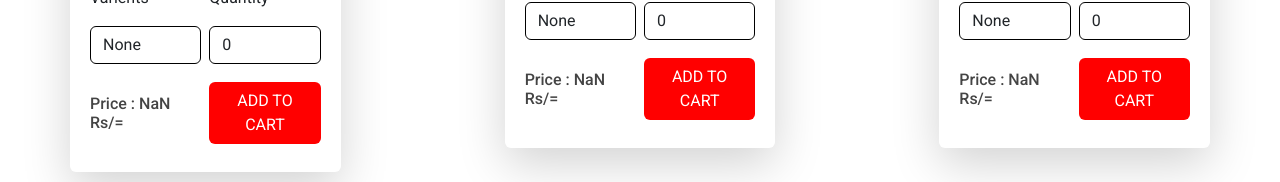
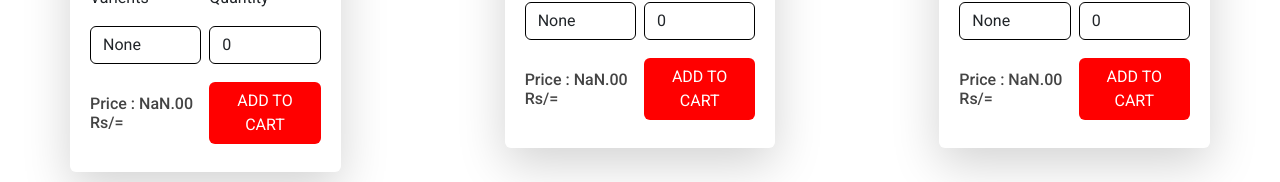
Before and after one commit to Wathsala970/mern_pizza, a React (Create React App) app in the folder client/: page /menu in a window 1280 px wide. Shown: the part 540-722 px from the top of the page. Built offline with nearby package versions, Linux system fonts and the light colour scheme; the HTML template or start-up script is replaced by a standard one; a web font is replaced by a local one.

Commit message:
add .00 for price

```diff
--- a/client/src/Components/Menu/pizza.js
+++ b/client/src/Components/Menu/pizza.js
@@ -35,7 +35,7 @@ export default function Pizza({ pizza }) {
             </div>
             <div className="flex-container ">
                 <div className="w-100 m-1">
-                    <h1 className="title1">Price : {pizza.price[0][varient] * quantity} Rs/=</h1>
+                    <h1 className="title1">Price : {pizza.price[0][varient] * quantity}.00 Rs/=</h1>
                     {/* <p>Please select one varient and then you can see price</p> */}
                 </div>
                 <div className="w-100 m-1">
```
